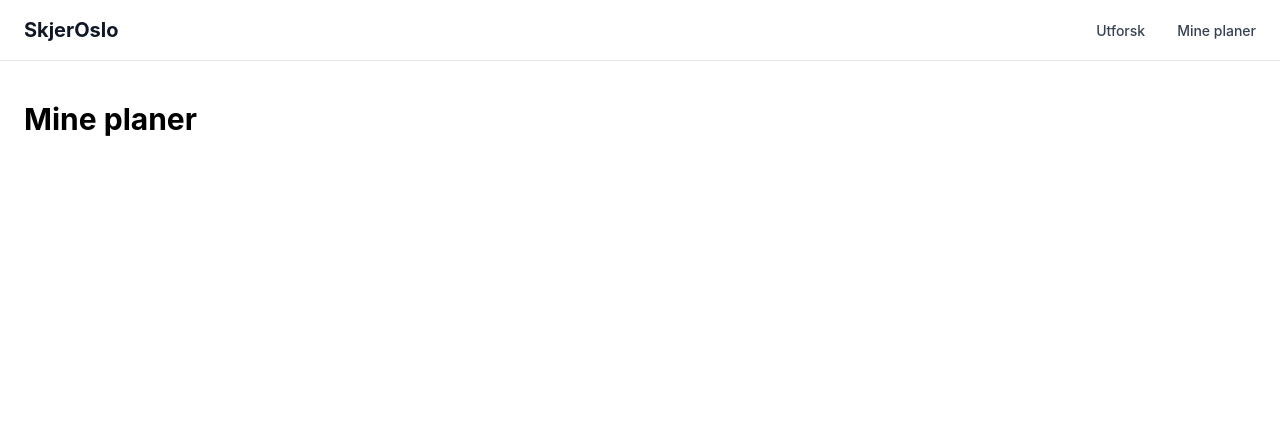
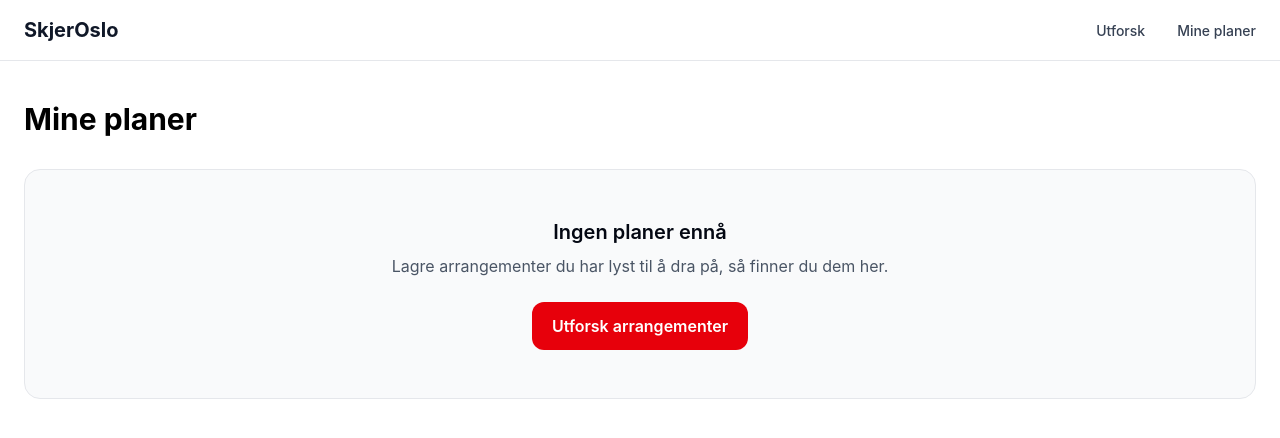
Before and after one commit to Betina9/skjer-oslo, a React (Vite) app: page /saved in a window 1280 px wide. Shown: the top 438 px of the page. Built offline with nearby package versions, Linux system fonts and the light colour scheme.

Commit message:
feat: add empty state to saved plans

```diff
--- a/src/pages/SavedPage.tsx
+++ b/src/pages/SavedPage.tsx
@@ -1,5 +1,6 @@
 import EventCard from "../components/EventCard";
 import { events } from "../data/events";
+import { Link } from "react-router-dom";
 
 interface SavedPageProps {
   savedEventIds: number[];
@@ -15,6 +16,7 @@ function SavedPage({ savedEventIds, onToggleSaved }: SavedPageProps) {
     <main className="mx-auto max-w-7xl px-6 py-10">
       <h1 className="text-3xl font-bold">Mine planer</h1>
 
+      {savedEvents.length > 0 ? (
         <div className="mt-8 grid gap-6 sm:grid-cols-2 lg:grid-cols-3">
           {savedEvents.map((event) => (
             <EventCard
@@ -25,6 +27,24 @@ function SavedPage({ savedEventIds, onToggleSaved }: SavedPageProps) {
             />
           ))}
         </div>
+      ) : (
+        <div className="mt-8 rounded-2xl border border-gray-200 bg-gray-50 px-6 py-12 text-center">
+          <h2 className="text-xl font-semibold text-gray-950">
+            Ingen planer ennå
+          </h2>
+
+          <p className="mt-2 text-gray-600">
+            Lagre arrangementer du har lyst til å dra på, så finner du dem her.
+          </p>
+
+          <Link
+            to="/"
+            className="mt-6 inline-flex rounded-xl bg-red-600 px-5 py-3 font-semibold text-white transition hover:bg-red-700"
+          >
+            Utforsk arrangementer
+          </Link>
+        </div>
+      )}
     </main>
   );
 }
```
Lines whose indentation alone changed are shown as unchanged.
